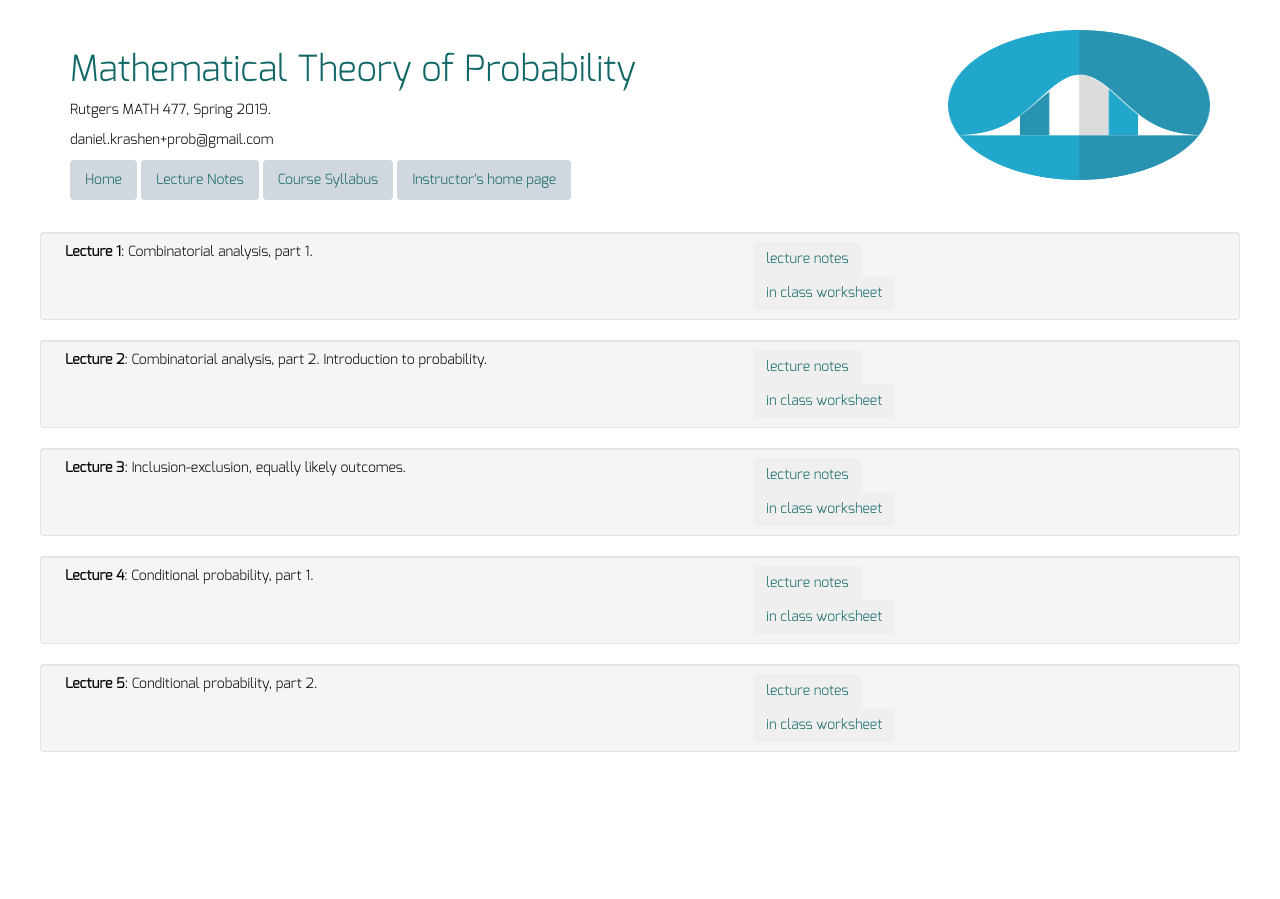
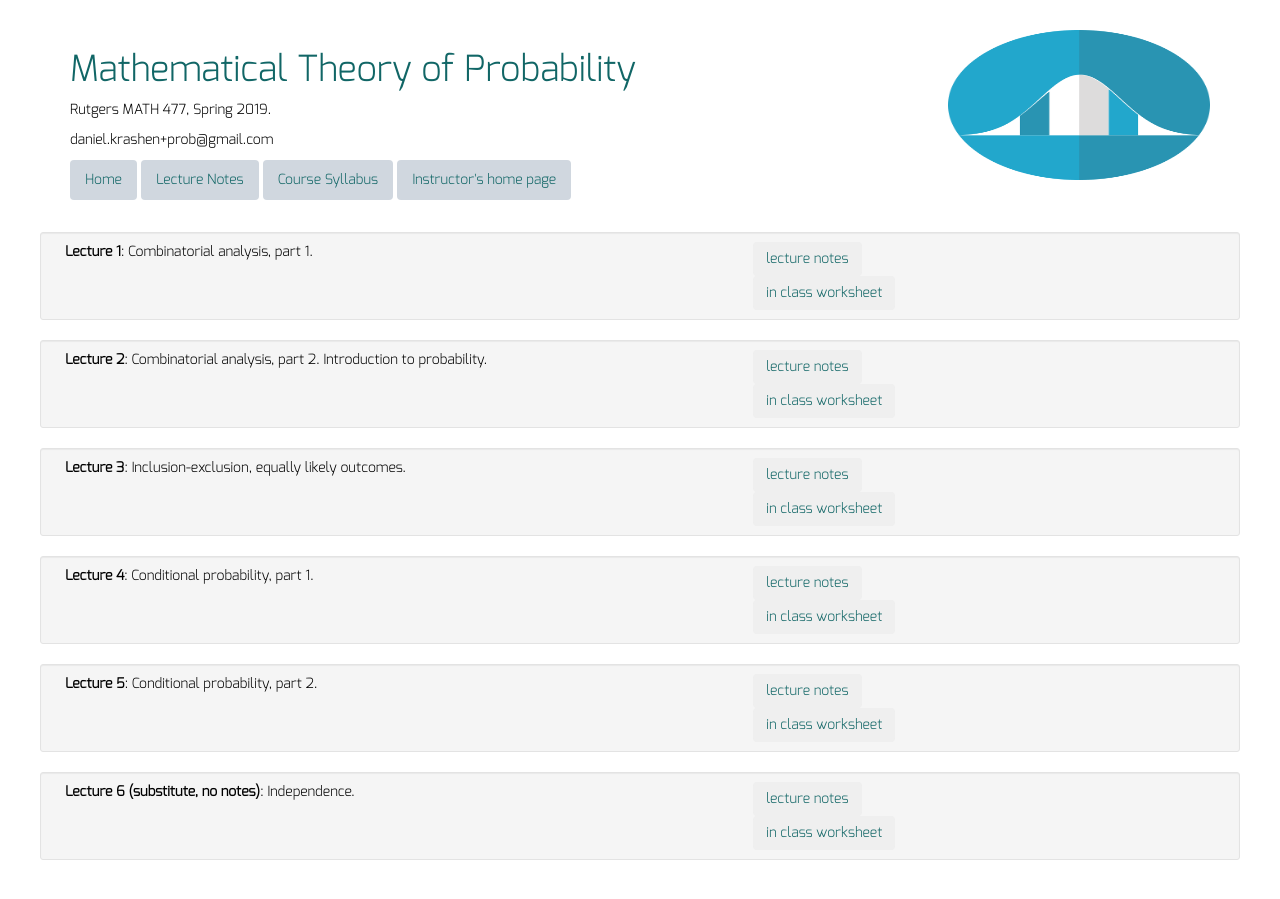
Before and after one commit to dkrashen/probability, a Jekyll site: the page built from lectures/index.html, in a window 1280 px wide. Built offline with Jekyll 4.4.1, drawn with Linux system fonts in a browser that asks for light colours; nearby versions of some CDN libraries.

Commit message:
add lecture 6 and quiz solutions

```diff
--- a/_data/lectures.yml
+++ b/_data/lectures.yml
@@ -18,3 +18,7 @@
   filename: "lecture5.pdf"
   description: "Conditional probability, part 2."
   quizfilename: "quiz5.pdf"
+- title: "Lecture 6 (substitute, no notes)"
+  filename: ""
+  description: "Independence."
+  quizfilename: "quiz6.pdf"
```
Also changed, not shown: 1 other file.
